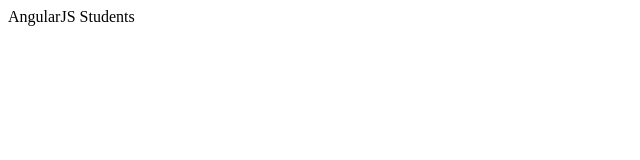
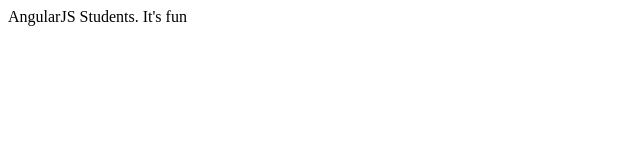
Before and after one commit to Shareenake/AngularJS.test, a plain HTML site: page index.html in a window 1280 px wide. Shown: the full height of the page, 0-640 px from the left. Drawn offline with Linux system fonts and the light colour scheme.

Commit message:
Second commit

```diff
--- a/index.html
+++ b/index.html
@@ -5,6 +5,7 @@
     <title>Hello Angular </title>
   </head>
   <body>
-    AngularJS Students
+    AngularJS Students.
+    It's fun
   </body>
 </html>
```
